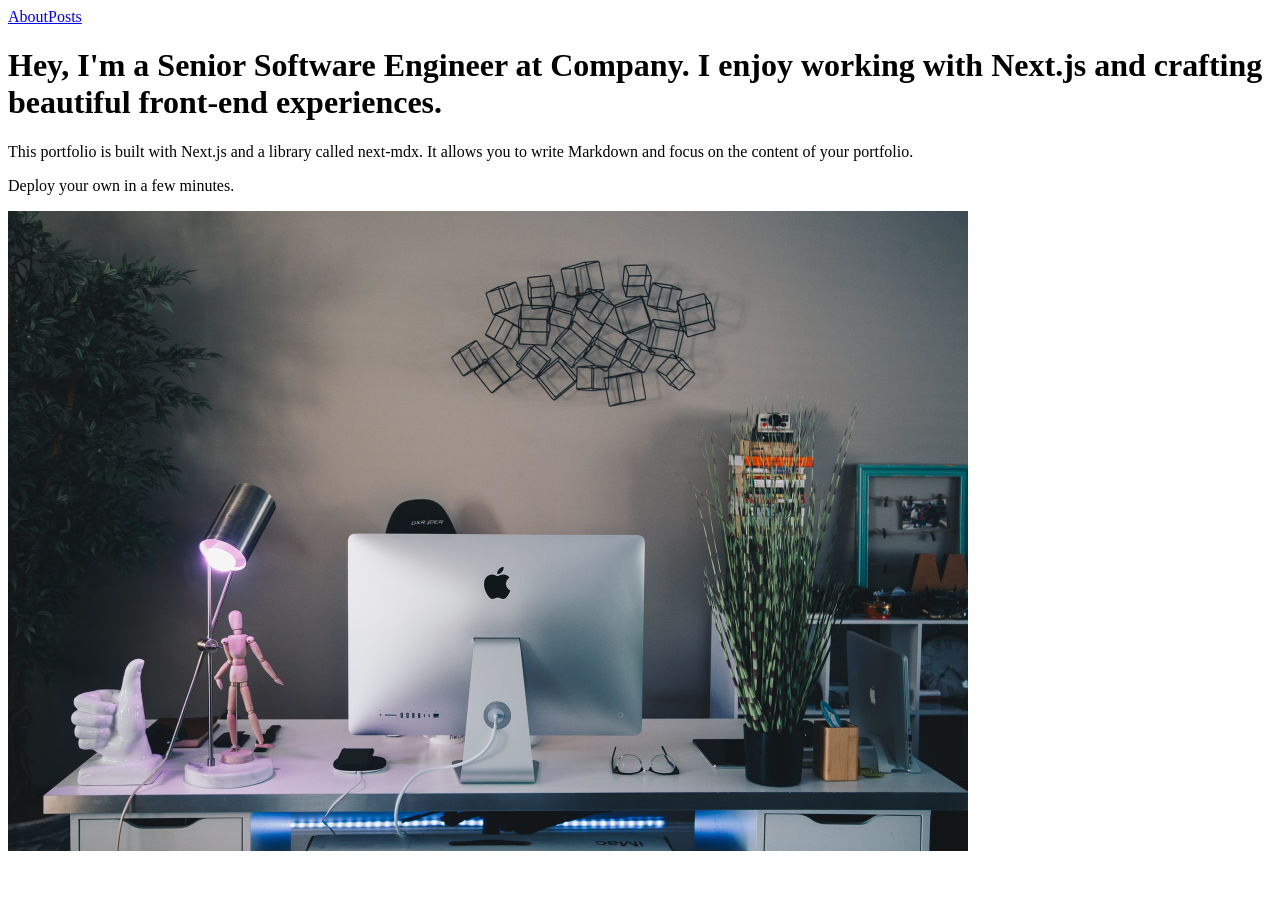
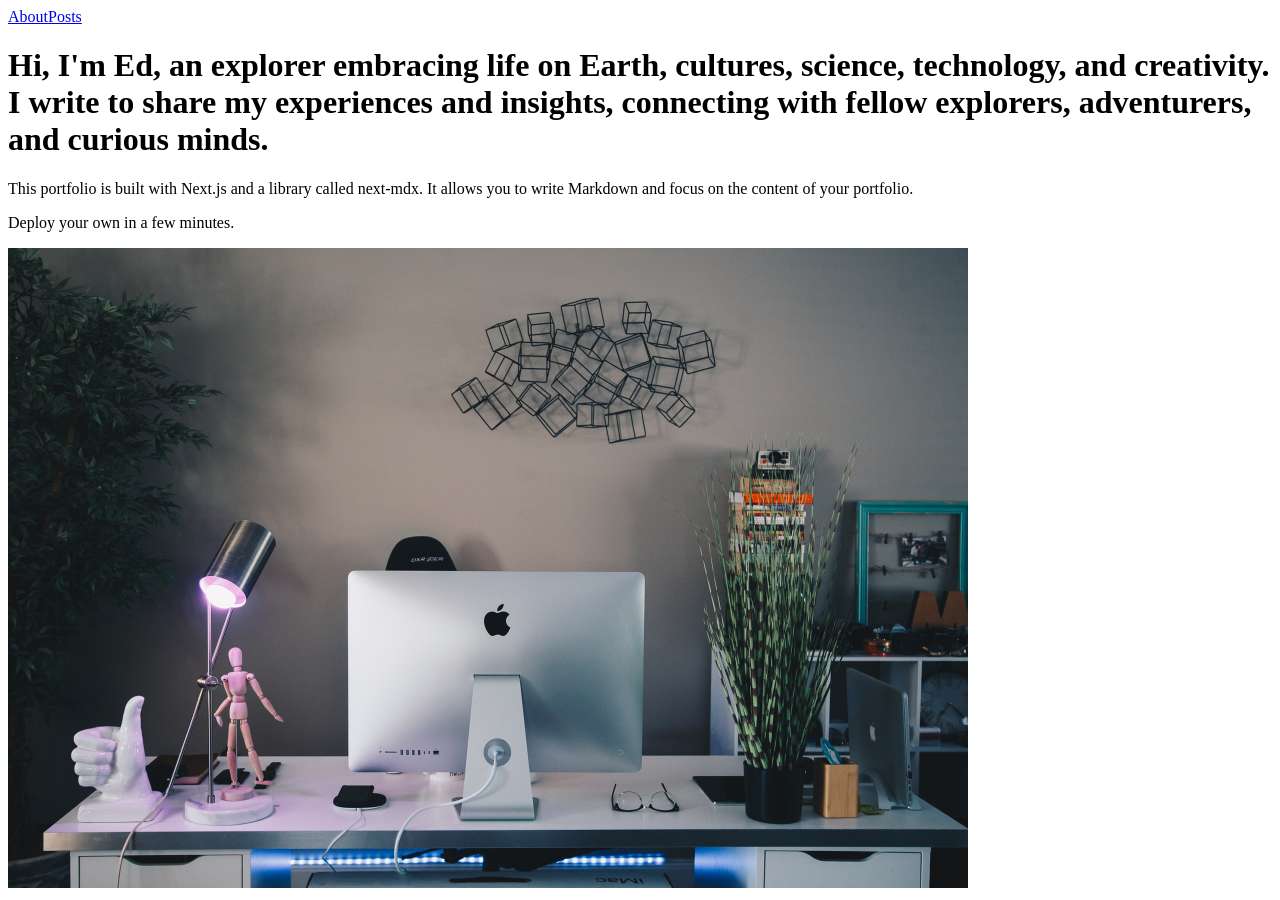
Before and after one commit to orbitcntrl/blog2, a Next.js app: page / in a window 1280 px wide. Before the commit the page ends 863 px from the top, so only its background shows below. Built offline with nearby package versions, Linux system fonts and the light colour scheme; no server answers.

Commit message:
Update index.tsx
changed first h1

```diff
--- a/pages/index.tsx
+++ b/pages/index.tsx
@@ -7,8 +7,9 @@ function HomePage() {
       <Container>
         <div className="space-y-6">
           <h1 className="text-2xl font-bold">
-            Hey, I'm a Senior Software Engineer at Company. I enjoy working with
-            Next.js and crafting beautiful front-end experiences.
+             Hi, I'm Ed, an explorer embracing life on Earth, cultures, science, technology,
+          and creativity. I write to share my experiences and insights, connecting
+          with fellow explorers, adventurers, and curious minds.
           </h1>
           <p>
             This portfolio is built with Next.js and a library called next-mdx.
```
